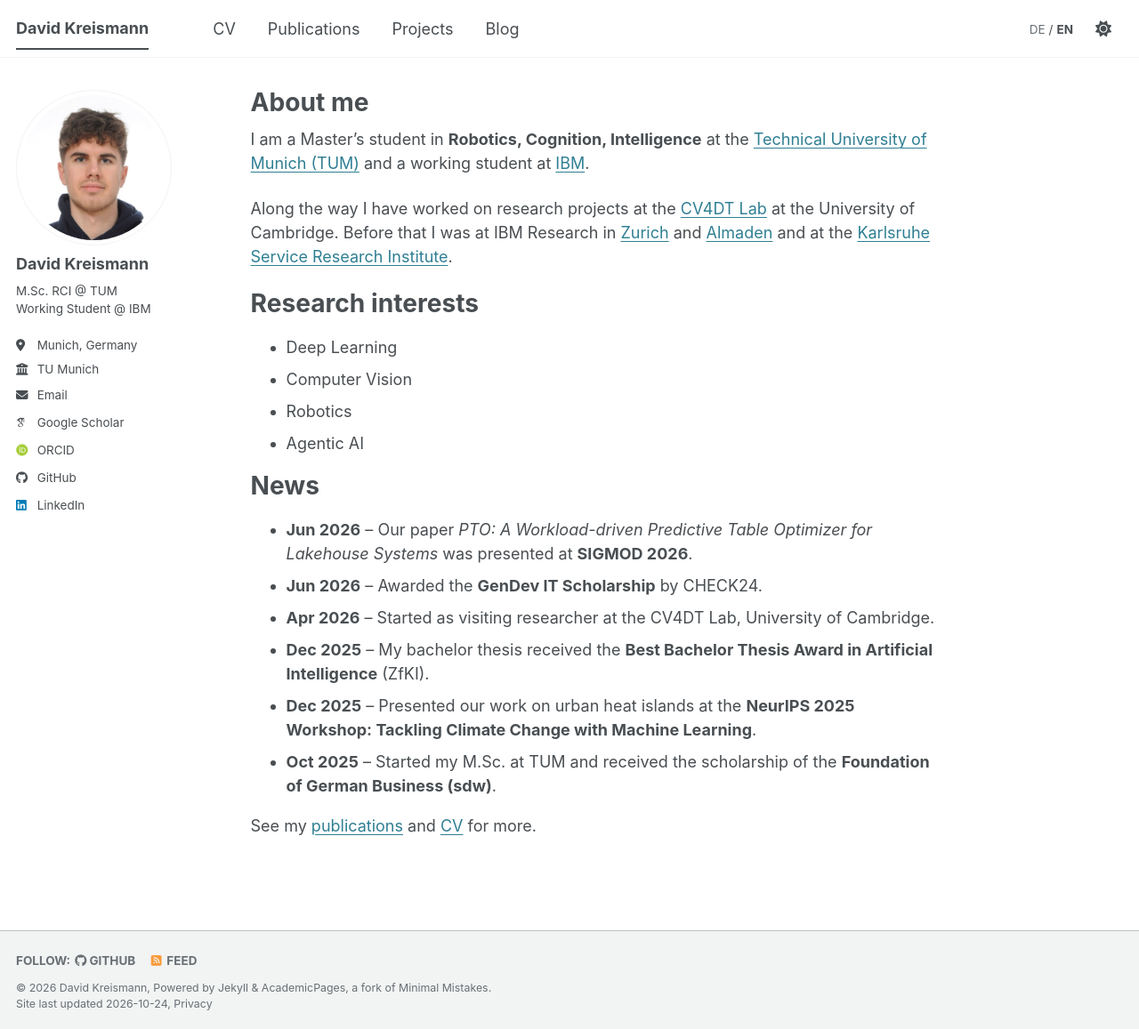
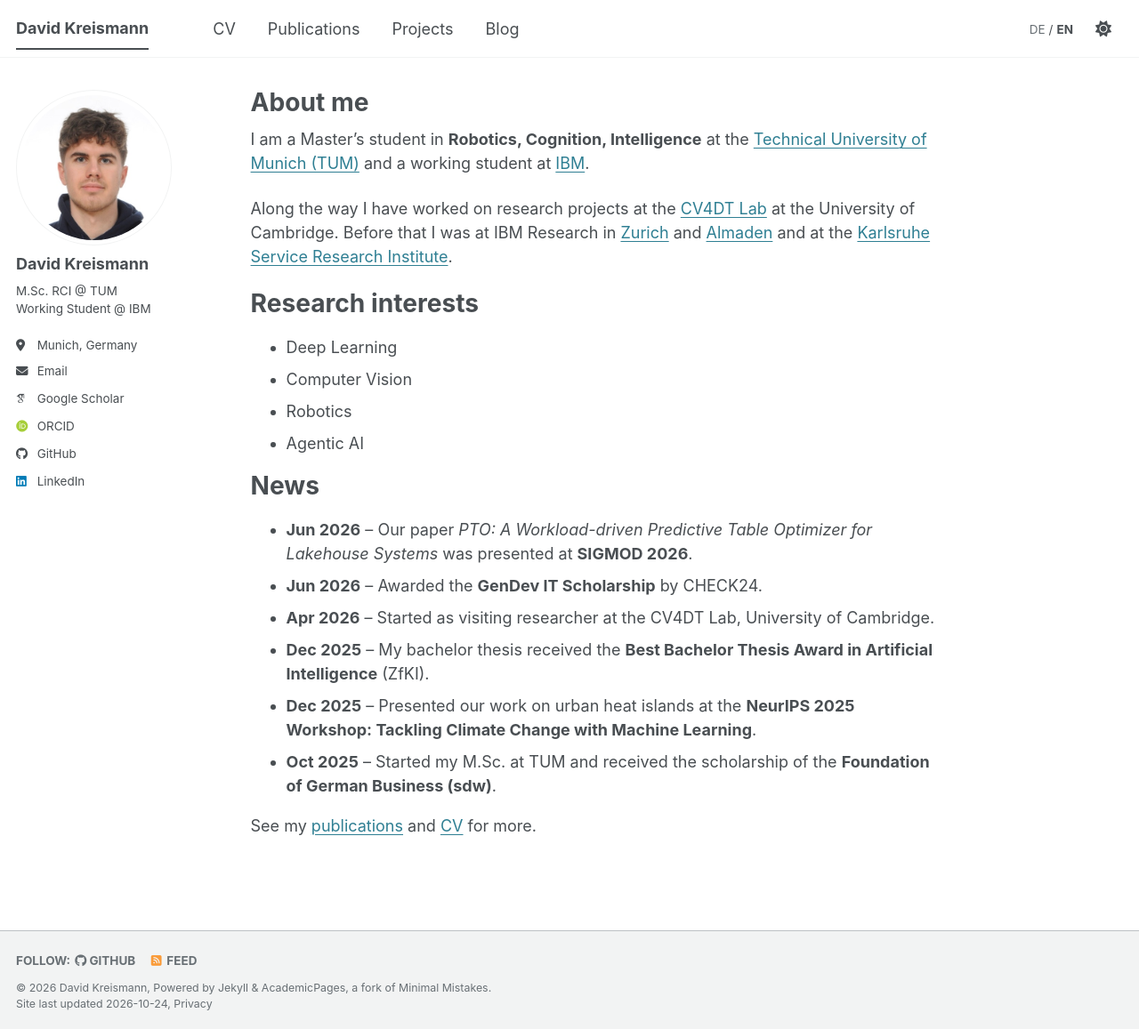
Before and after one commit to davidkreismann/davidkreismann.github.io, a Jekyll site: the page built from _pages/about.md, in a window 1280 px wide and 1157 px high. Shown: the whole window at 89% size. Built offline with Jekyll 4.4.1, drawn with Linux system fonts in a browser that asks for light colours; some web fonts are replaced.

```diff
--- a/_config.yml
+++ b/_config.yml
@@ -28,7 +28,7 @@ author:
   pronouns         : # example: "she/her"
   bio              : "M.Sc. RCI @ TUM<br>Working Student @ IBM"
   location         : "Munich, Germany"
-  employer         : "TU Munich"
+  employer         :
   uri              : # URL
   email            : "davidkreismann@gmx.de"
 
@@ -86,7 +86,7 @@ author:
 author_de:
   bio              : "M.Sc. RCI @ TUM<br>Werkstudent @ IBM"
   location         : "München, Deutschland"
-  employer         : "TU München"
+  employer         :
 
 # Publication Category - The following the list of publication categories and their headings
 publication_category:
```
